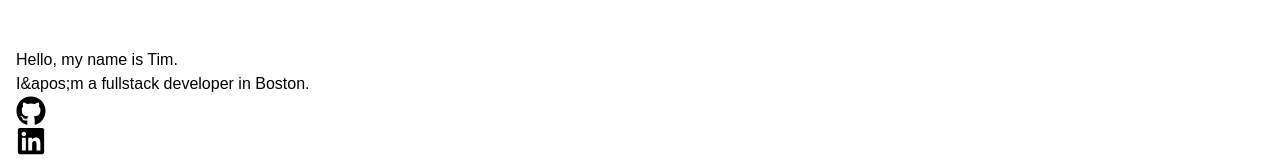
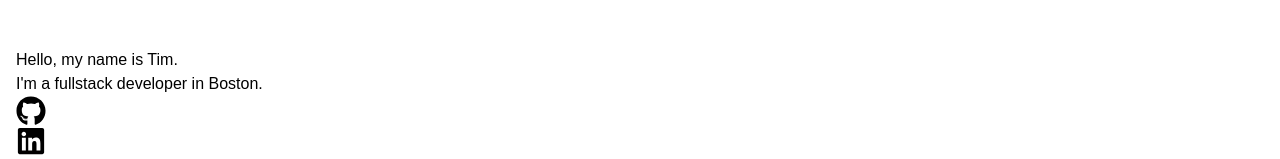
Before and after one commit to tjaung/portfoliov2, a Next.js app: page /portfolio in a window 1280 px wide. Shown: the top 159 px of the page. Built offline with nearby package versions, Linux system fonts and the light colour scheme.

Commit message:
implement production debugging

```diff
--- a/src/components/About.jsx
+++ b/src/components/About.jsx
@@ -71,7 +71,7 @@ const About = ({navigate}) => {
           <h2 className="text-2xl font-semibold mb-2">Who I Am</h2>
           <div className='flex flex-col md:flex-row items-center justify-center md:p-5 gap-20'>
             <p className="text-lg leading-relaxed">
-                {`Hi, I&apos;m Tim, a full-stack developer based in Boston with a background in Data Science and a deep passion for creating impactful web applications. Currently, I'm pursuing a master’s in Computer Science at Northeastern University, where I’m further honing my skills and expanding my expertise in technology.`}
+                {`Hi, I'm Tim, a full-stack developer based in Boston with a background in Data Science and a deep passion for creating impactful web applications. Currently, I'm pursuing a master’s in Computer Science at Northeastern University, where I’m further honing my skills and expanding my expertise in technology.`}
             </p>
             <Image
                 className="profile-image h-[200px] rounded-lg shadow-lg transition-transform transform hover:scale-105 hover:rotate-1"
@@ -103,7 +103,7 @@ const About = ({navigate}) => {
         <section>
           <h2 className="text-2xl font-semibold mb-6">My Journey</h2>
           <p className="text-lg leading-relaxed md:p-5 mb-32">
-            {`I&apos;ve loved programming ever since I was little, however, somewhere along the way I became passionate about becoming and educator. I put my coding enjoyment to the side and worked towards
+            {`I've loved programming ever since I was little, however, somewhere along the way I became passionate about becoming and educator. I put my coding enjoyment to the side and worked towards
             education. Eventually, I realized that it was not the career I wanted to do for the rest of my life, so I picked my love of programmin back up and have continued on this path.`}
           </p>
           <div className="timeline">
--- a/src/components/Contact.jsx
+++ b/src/components/Contact.jsx
@@ -46,7 +46,7 @@ const Contact = ({classname, navigate}) => {
       <h1 className="text-4xl sm:text-5xl font-bold text-indigo-500 mb-8">Contact Me</h1>
 
       <p className="text-lg max-w-lg text-center mb-12">
-        {`I&apos;d love to hear from you! Whether you have a question, proposal, or just want to say hi, feel free to get in touch using the form below or through my social media.`}
+        {`I'd love to hear from you! Whether you have a question, proposal, or just want to say hi, feel free to get in touch using the form below or through my social media.`}
       </p>
 
       {/* Contact Form */}
--- a/src/components/Home.jsx
+++ b/src/components/Home.jsx
@@ -11,7 +11,7 @@ const Home = ({ className, navigate }) => {
           Hello, my name is <span className="text-indigo-500">Tim.</span>
         </h1>
         <p className="text-lg sm:text-2xl max-w-md sm:max-w-lg mb-8">
-          {`I&apos;m a fullstack developer in Boston.`}
+          {`I'm a fullstack developer in Boston.`}
         </p>
         {/* Social Links */}
         <div className="flex gap-6 mb-8">
```
